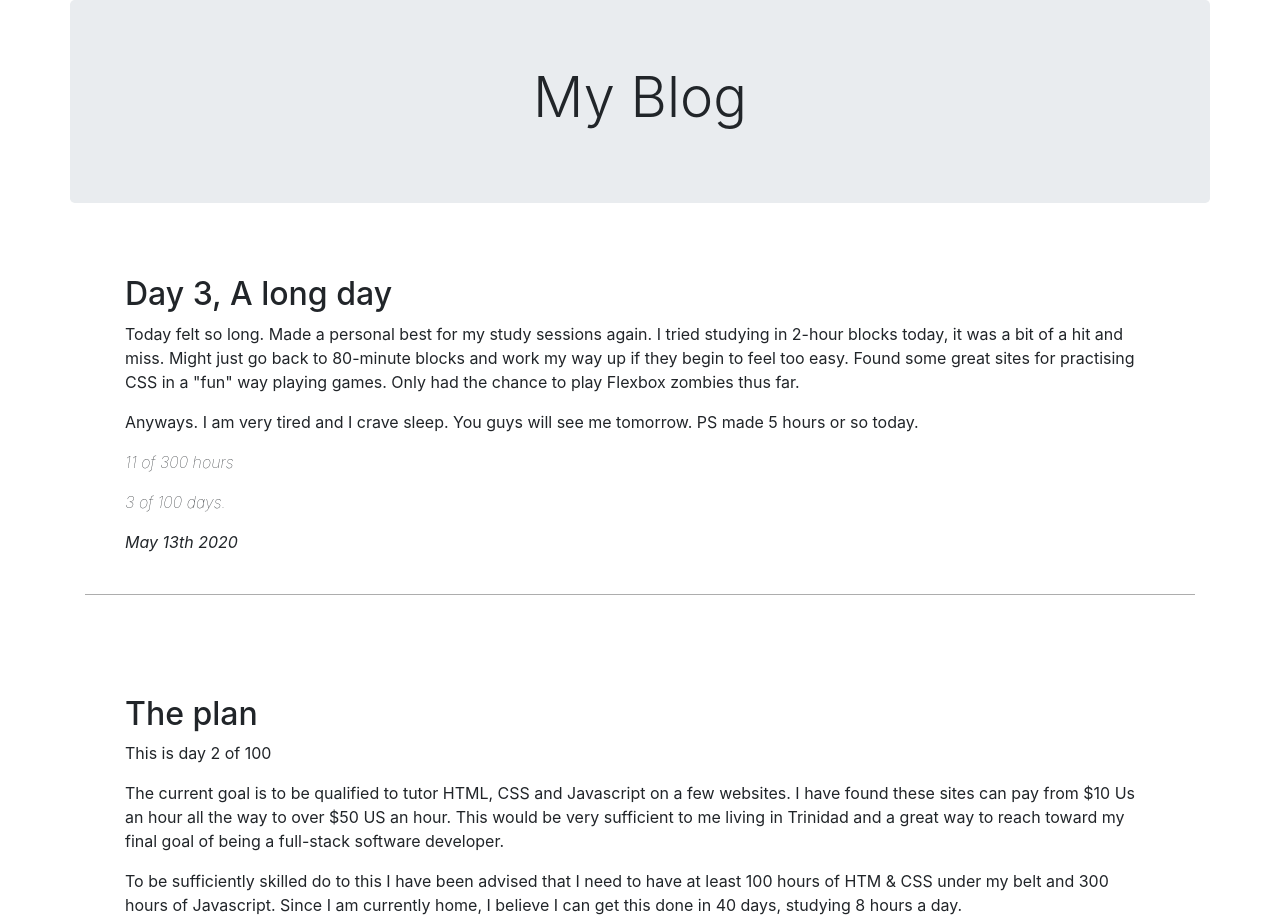
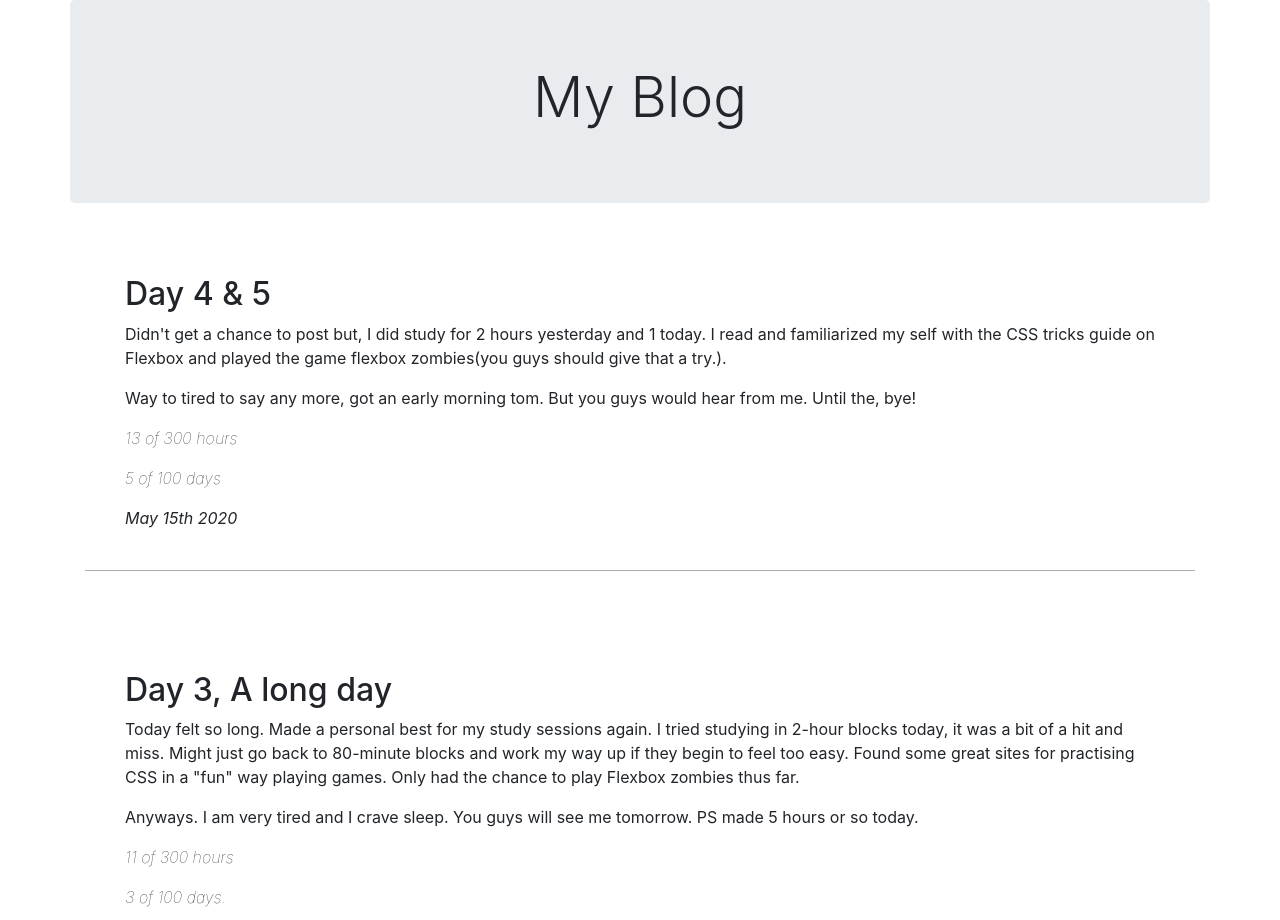
Before and after one commit to RondellAllard/My-Portfolio, a plain HTML site: page blog.html in a window 1280 px wide. Shown: the top 920 px of the page. Drawn offline with Linux system fonts and the light colour scheme.

Commit message:
May14th and 15th udates

```diff
--- a/blog.html
+++ b/blog.html
@@ -16,6 +16,14 @@
       <h1 class="display-4">My Blog</h1>
     </header>
     <section class="container">
+      <div class="blog-entry">
+        <h2>Day 4 & 5</h2>
+        <p>Didn't get a chance to post but, I did study for 2 hours yesterday and 1 today. I read and familiarized my self with  the CSS tricks guide on Flexbox and played the game flexbox zombies(you guys should give that a try.).</p>
+        <p>Way to tired to say any more, got an early morning tom. But you guys would hear from me. Until the, bye!</p>
+        <p class="countdown">13 of 300 hours</p>
+        <p class="countdown">5 of 100 days</p>
+        <cite>May 15th 2020</cite>
+      </div>
       <div class="blog-entry">
         <h2>Day 3, A long day</h2>
         <p>Today felt so long. Made a personal best for my study sessions again. I tried studying in 2-hour blocks today, it was a bit of a hit and miss. Might just go back to 80-minute blocks and work my way up if they begin to feel too easy. Found some great sites for practising CSS in a "fun" way playing games. Only had the chance to play Flexbox zombies thus far.</p>
```
Also changed, not shown: 1 other file.
